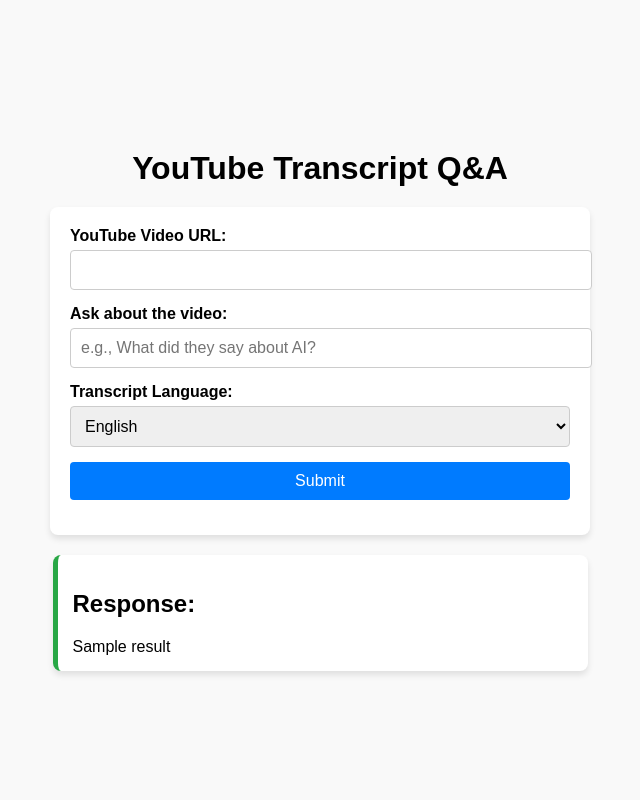
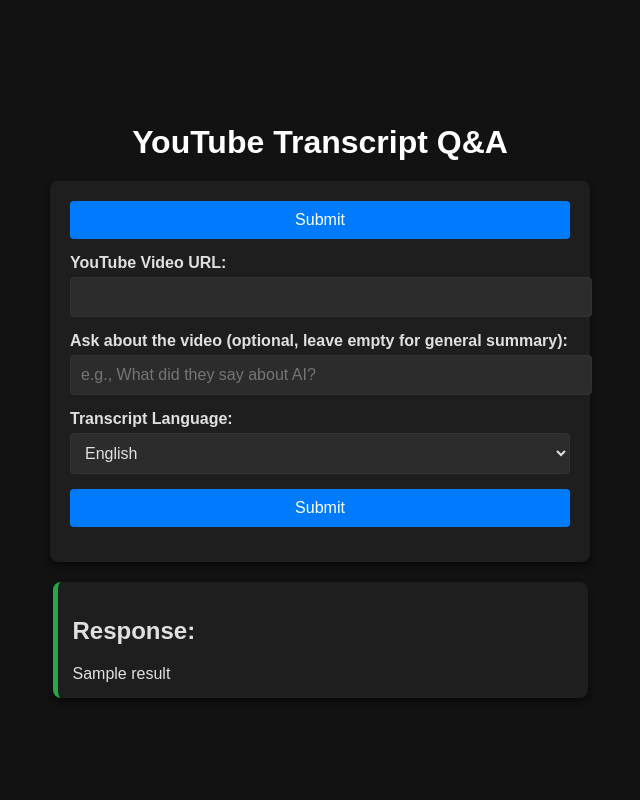
Before and after one commit to villa1337/ytSummarizer, a Flask app: template templates/index.html in a window 1280 px wide. Shown: the whole page, without its empty margins (320-960 px from the left). Run offline with Flask 3, Linux system fonts and the light colour scheme; the template is opened without the code that fills it: most values are stand-ins (such as "Sample title", 1, 10 or a date in 2020).

Commit message:
adding favicon and dark mode and spinner

```diff
--- a/app.py
+++ b/app.py
@@ -47,7 +47,7 @@ def get_transcript(video_id, language):
 def query_openrouter(transcript, user_query):
     logging.debug(f"Querying OpenRouter with user query: '{user_query}'")
     if not user_query.strip():
-        prompt = f"Summarize the following YouTube video transcript:\n\n{transcript[:10000]}"
+        prompt = f"Summarize the following YouTube video transcript (leave out any advertisements that are made):\n\n{transcript[:10000]}"
     else:
         prompt = f"Given the following transcript, answer this question: '{user_query}'\n\nTranscript:\n{transcript[:10000]}"
 
@@ -60,7 +60,7 @@ def query_openrouter(transcript, user_query):
         "messages": [
         {"role": "user", "content": prompt}
         ],
-        "max_tokens": 420
+        "max_tokens": 666
     }
 
     logging.debug(f"Sending request to OpenRouter with body: {body}")
--- a/templates/index.html
+++ b/templates/index.html
@@ -3,6 +3,7 @@
 <head>
   <title>YouTube Transcript Q&A</title>
   <meta name="viewport" content="width=device-width, initial-scale=1.0">
+  <link rel="icon" href="{{ url_for('static', filename='favicon.ico') }}" type="image/x-icon">
   <style>
     body {
       font-family: Arial, sans-serif;
@@ -13,32 +14,37 @@
       align-items: center;
       justify-content: center;
       min-height: 100vh;
-      background-color: #f9f9f9;
+      background-color: #121212; /* Dark background */
+      color: #e0e0e0; /* Light text */
     }
     h1 {
       text-align: center;
       margin-bottom: 20px;
+      color: #ffffff; /* White text for header */
     }
     form {
       width: 90%;
       max-width: 500px;
-      background: #fff;
+      background: #1e1e1e; /* Dark form background */
       padding: 20px;
       border-radius: 8px;
-      box-shadow: 0 4px 6px rgba(0, 0, 0, 0.1);
+      box-shadow: 0 4px 6px rgba(0, 0, 0, 0.5);
     }
     label {
       font-weight: bold;
       display: block;
       margin-bottom: 5px;
+      color: #e0e0e0; /* Light text for labels */
     }
     input, select, button {
       width: 100%;
       padding: 10px;
       margin-bottom: 15px;
-      border: 1px solid #ccc;
+      border: 1px solid #333;
       border-radius: 4px;
       font-size: 16px;
+      background-color: #2c2c2c; /* Dark input background */
+      color: #e0e0e0; /* Light text */
     }
     button {
       background-color: #007BFF;
@@ -55,8 +61,8 @@
       margin-top: 20px;
       padding: 15px;
       border-radius: 8px;
-      background: #fff;
-      box-shadow: 0 4px 6px rgba(0, 0, 0, 0.1);
+      background: #1e1e1e; /* Dark response background */
+      box-shadow: 0 4px 6px rgba(0, 0, 0, 0.5);
     }
     .response {
       border-left: 5px solid #28a745;
@@ -64,15 +70,31 @@
     .error {
       border-left: 5px solid #dc3545;
     }
+    /* Spinner styles */
+    .spinner {
+      display: none;
+      margin: 20px auto;
+      border: 4px solid #f3f3f3;
+      border-top: 4px solid #007BFF;
+      border-radius: 50%;
+      width: 40px;
+      height: 40px;
+      animation: spin 1s linear infinite;
+    }
+    @keyframes spin {
+      0% { transform: rotate(0deg); }
+      100% { transform: rotate(360deg); }
+    }
   </style>
 </head>
 <body>
   <h1>YouTube Transcript Q&A</h1>
   <form method="POST">
+    <button type="submit">Submit</button>
     <label for="url">YouTube Video URL:</label>
     <input id="url" name="url" required>
 
-    <label for="query">Ask about the video:</label>
+    <label for="query">Ask about the video (optional, leave empty for general summary):</label>
     <input id="query" name="query" placeholder="e.g., What did they say about AI?">
 
     <label for="lang">Transcript Language:</label>
@@ -83,6 +105,8 @@
 
     <button type="submit">Submit</button>
   </form>
+
+  <div class="spinner" id="spinner"></div>
 
   {% if result %}
     <div class="response">
@@ -97,5 +121,39 @@
       <div style="white-space: pre-wrap;">{{ error }}</div>
     </div>
   {% endif %}
+
+<script>
+  function setupFormListener() {
+    const form = document.querySelector("form");
+    const spinner = document.getElementById("spinner");
+
+    form.addEventListener("submit", function (event) {
+      event.preventDefault(); // Prevent the default form submission
+      spinner.style.display = "block"; // Show the spinner
+
+      // Create a FormData object to send the form data
+      const formData = new FormData(form);
+
+      // Send the form data using fetch
+      fetch("/", {
+        method: "POST",
+        body: formData,
+      })
+        .then((response) => response.text())
+        .then((html) => {
+          spinner.style.display = "none"; // Hide the spinner
+          document.body.innerHTML = html; // Replace the page content with the response
+          setupFormListener(); // Re-attach the event listener
+        })
+        .catch((error) => {
+          spinner.style.display = "none"; // Hide the spinner
+          console.error("Error:", error);
+        });
+    });
+  }
+
+  // Initial setup
+  setupFormListener();
+</script>
 </body>
 </html>
```
Also changed, not shown: static/favicon.ico (added).
